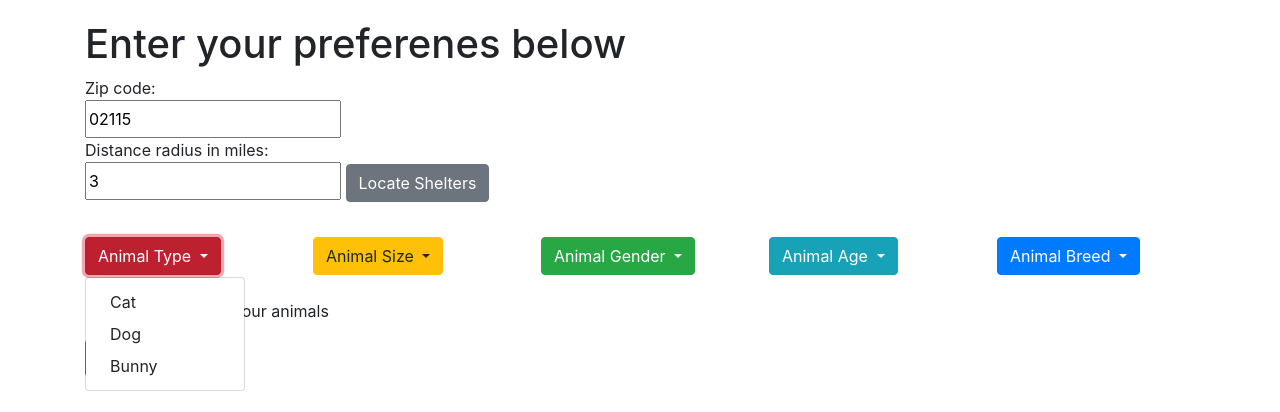
After one commit to sp19db/cs3200-sp19-animal-adoption, a Flask app: template templates/animal_searches.html in a window 1280 px wide, after a click on "Animal Type". The commit adds this page. Shown: the top 412 px of the page. Run offline with Flask 2, Linux system fonts and the light colour scheme; the template is opened without the code that fills it, so the values that code supplies are empty; some libraries are stand-ins or nearby versions.

Commit message:
version 0.9

```diff
--- a/shelter_service.py
+++ b/shelter_service.py
@@ -6,9 +6,11 @@ import json
 app = Flask(__name__)
 CORS(app)
 
+
 @app.route('/')
 def landing_page():
-    return render_template("index.html")
+    return render_template("animal_searches.html")
+    # return render_template("index.html")
 
 
 @app.route('/shelters')
@@ -17,27 +19,56 @@ def get_shelters():
         conn = mysql.connector.connect(user='root', password='cs3200db2019',
                                        host='localhost',
                                        database='animal_shelter')
-        cursor = conn.cursor()
         select_all_shelters_q = ("""select * from shelter;""")
         cursor = conn.cursor()
         cursor.execute(select_all_shelters_q)
         rows = cursor.fetchall()
-        all_data = dict()
         shelters = []
-        all_data["shelters"] = shelters
         for (id, name, address, city, state, postcode, email, phone) in rows:
             data = dict()
             data["id"] = id
             data["name"] = name
+            data["address"] = address + ", " + city + ", " + state + ". " + postcode
             shelters.append(data)
-
+        cursor.close()
+        conn.close()
         return json.dumps(shelters)
     except mysql.connector.Error as e:
         print(e)
-    finally:
+
+
+@app.route('/animals')
+def get_animals():
+    try:
+        conn = mysql.connector.connect(user='root', password='cs3200db2019',
+                                       host='localhost',
+                                       database='animal_shelter')
+        cursor = conn.cursor()
+        select_50_animals = ("""select animal_name, gender, age, size, animal_image
+        from animal
+        right join image using (animal_id)
+        order by animal_name limit 50;""")
+        cursor = conn.cursor()
+        cursor.execute(select_50_animals)
+        rows = cursor.fetchall()
+        animals = []
+        for (name, gender, age, size, img_url) in rows:
+            animal = dict()
+            animal['name'] = name
+            animal['gender'] = gender
+            animal['age'] = age
+            animal['size'] = size
+            animal['img_url'] = img_url
+            animals.append(animal)
         cursor.close()
         conn.close()
+        return json.dumps(animals)
+    except mysql.connector.Error as e:
+        print(e)
 
+@app.route('/animals-page')
+def get_animals_page():
+    return render_template("animals.html")
 
 
 if __name__ == '__main__':
--- /dev/null
+++ b/templates/animal_searches.html
@@ -0,0 +1,214 @@
+<!doctype html>
+<html lang="en">
+<head>
+    <!-- Required meta tags -->
+    <meta charset="utf-8">
+    <meta name="viewport" content="width=device-width, initial-scale=1, shrink-to-fit=no">
+
+    <!-- Bootstrap CSS -->
+    <link rel="stylesheet" href="https://stackpath.bootstrapcdn.com/bootstrap/4.3.1/css/bootstrap.min.css"
+          integrity="sha384-ggOyR0iXCbMQv3Xipma34MD+dH/1fQ784/j6cY/iJTQUOhcWr7x9JvoRxT2MZw1T" crossorigin="anonymous">
+
+    <title>Find an animal</title>
+    <script src="http://maps.google.com/maps/api/js?sensor=false" type="text/javascript"></script>
+</head>
+<body>
+
+<div class="container">
+    <h1> Enter your preferenes below </h1>
+
+    <!--enter zipcode -->
+    <div>
+        Zip code:<br>
+        <input type="text" value="02115">
+        <br>
+
+        <!--enter max distance -->
+        <div>
+            Distance radius in miles:<br>
+            <input type="text" value="3">
+            <button id="show-all-shelters" class="btn btn-secondary">Locate Shelters</button>
+
+            <div class="row">
+                <!-- Animal Type dropdown menu -->
+                <div class="animal-type col">
+                    <button type="button" class="btn btn-danger dropdown-toggle" data-toggle="dropdown">
+                        <span id="selected-animal-type">Animal Type</span>
+                    </button>
+                    <ul class="dropdown-menu type">
+                        <li><a class="dropdown-item" href="#">Cat</a></li>
+                        <li><a class="dropdown-item" href="#">Dog</a></li>
+                        <li><a class="dropdown-item" href="#">Bunny</a></li>
+                    </ul>
+                </div>
+                <br>
+
+                <!--Size dropdown menu -->
+                <div class="Size col">
+                    <button type="button" class="btn btn-warning dropdown-toggle" data-toggle="dropdown">
+                        <span id="selected-animal-size">Animal Size</span>
+                    </button>
+                    <ul class="dropdown-menu size">
+                        <li><a class="dropdown-item" href="#">Small</a></li>
+                        <li><a class="dropdown-item" href="#">Medium</a></li>
+                        <li><a class="dropdown-item" href="#">Large</a></li>
+                        <li><a class="dropdown-item" href="#">Extra Large</a></li>
+                    </ul>
+                </div>
+                <br>
+
+                <!--Gender dropdown menu -->
+                <div class="Gender col">
+                    <button type="button" class="btn btn-success dropdown-toggle" data-toggle="dropdown">
+                        <span id="selected-animal-gender">Animal Gender</span>
+                    </button>
+                    <ul class="dropdown-menu gender">
+                        <li><a class="dropdown-item" href="#">Male</a></li>
+                        <li><a class="dropdown-item" href="#">Female</a></li>
+                    </ul>
+                </div>
+                <br>
+
+                <!--Age dropdown menu -->
+                <div class="Age col">
+                    <button type="button" class="btn btn-info dropdown-toggle" data-toggle="dropdown">
+                        <span id="selected-animal-age">Animal Age</span>
+                    </button>
+                    <ul class="dropdown-menu age">
+                        <li><a class="dropdown-item" href="#">Baby</a></li>
+                        <li><a class="dropdown-item" href="#">Young</a></li>
+                        <li><a class="dropdown-item" href="#">Adult</a></li>
+                        <li><a class="dropdown-item" href="#">Senior</a></li>
+                    </ul>
+                </div>
+                <br>
+
+
+                <!--Breed  dropdown menu -->
+                <div class="Breed col">
+                    <button type="button" class="btn btn-primary dropdown-toggle" data-toggle="dropdown">
+                        <span id="selected-animal-breed">Animal Breed</span>
+                    </button>
+                    <ul class="dropdown-menu breed">
+                        <li><a class="dropdown-item" href="#">Breed1</a></li>
+                        <li><a class="dropdown-item" href="#">Breed2</a></li>
+                        <li><a class="dropdown-item" href="#">Breed3</a></li>
+                    </ul>
+                </div>
+                <br>
+            </div>
+        </div>
+    </div>
+    <div>
+        <br>
+        <p>Click submit to see your animals</p>
+        <a href="{{ url_for('get_animals_page') }}">
+            <button class="btn btn-secondary">Search</button>
+        </a>
+    </div>
+    <div id="map" style="width: 1000px; height: 600px;"></div>
+</div>
+
+
+<!-- Optional JavaScript -->
+<!-- jQuery first, then Popper.js, then Bootstrap JS -->
+<script src="https://code.jquery.com/jquery-3.3.1.slim.min.js"
+        integrity="sha384-q8i/X+965DzO0rT7abK41JStQIAqVgRVzpbzo5smXKp4YfRvH+8abtTE1Pi6jizo"
+        crossorigin="anonymous"></script>
+<script src="https://cdnjs.cloudflare.com/ajax/libs/popper.js/1.14.7/umd/popper.min.js"
+        integrity="sha384-UO2eT0CpHqdSJQ6hJty5KVphtPhzWj9WO1clHTMGa3JDZwrnQq4sF86dIHNDz0W1"
+        crossorigin="anonymous"></script>
+<script src="https://stackpath.bootstrapcdn.com/bootstrap/4.3.1/js/bootstrap.min.js"
+        integrity="sha384-JjSmVgyd0p3pXB1rRibZUAYoIIy6OrQ6VrjIEaFf/nJGzIxFDsf4x0xIM+B07jRM"
+        crossorigin="anonymous"></script>
+
+<script type="text/javascript">
+    $('.type a').click(function () {
+        $('#selected-animal-type').text($(this).text());
+    });
+    $('.size a').click(function () {
+        $('#selected-animal-size').text($(this).text());
+    });
+    $('.gender a').click(function () {
+        $('#selected-animal-gender').text($(this).text());
+    });
+    $('.age a').click(function () {
+        $('#selected-animal-age').text($(this).text());
+    });
+    $('.breed a').click(function () {
+        $('#selected-animal-breed').text($(this).text());
+    });
+
+    document.getElementById("show-all-shelters").onclick = function () {
+        showShelterOnMap()
+    };
+
+    function showShelterOnMap() {
+        var locations = [['Cat Lovers Rescue', 42.083515, -70.990341, 1],
+            ['North East Afghan Hound Rescue, Inc', 42.586784, -70.972046, 2],
+            ['Cavalier Alliance for Rescue, Research, and Education, Inc.', 42.495533, -71.513046, 3],
+            ['Hilltop Humane Society', 42.161976, -71.042549, 4], ['PAWS', 42.517056, -71.063255, 5],
+            ['The Purr-fect Cat Shelter', 42.141766, -71.396729, 6],
+            ['Friends of Marbleheads Abandoned Animals', 42.500668, -70.863304, 7],
+            ['The Cat Connection', 42.376484, -71.235611, 8],
+            ['PALS Animal Life Savers', 42.501297, -70.923004, 9],
+            ['GSP Rescue New England', 42.618256, -71.22802, 10],
+            ['Great Dog Rescue New England', 42.656857, -71.140785, 11],
+            ['PittieLove Rescue Inc.', 42.324005, -71.453682, 12],
+            ['Billerica Cat Care Coalition', 42.591274, -71.297028, 13],
+            ['MassPAWS', 42.373772, -70.975487, 14],
+            ['Woburn Feral Cat Coalition', 42.479263, -71.152275, 15],
+            ['Forever Home Rescue New England', 42.187126, -71.304169, 16],
+            ['Kitty Connection Inc', 42.415531, -71.101753, 17],
+            ['MSPCA Boston Animal Care and Adoption Center', 42.322891, -71.111206, 18],
+            ['Guardian Angels Cat Rescue, Inc.', 42.362595, -71.36145, 19],
+            ['Rescue Angels, Inc.', 42.207901, -71.003998, 20]];
+
+        var map = new google.maps.Map(document.getElementById('map'), {
+            zoom: 10,
+            center: new google.maps.LatLng(42.372994, -71.069110),
+            mapTypeId: google.maps.MapTypeId.ROADMAP
+        });
+
+        var infowindow = new google.maps.InfoWindow();
+
+        var marker, i;
+
+        for (i = 0; i < locations.length; i++) {
+            marker = new google.maps.Marker({
+                position: new google.maps.LatLng(locations[i][1], locations[i][2]),
+                map: map
+            });
+
+            google.maps.event.addListener(marker, 'click', (function (marker, i) {
+                return function () {
+                    infowindow.setContent(locations[i][0]);
+                    infowindow.open(map, marker);
+                }
+            })(marker, i));
+        }
+    }
+
+</script>
+
+</body>
+
+<style>
+    h1 {
+        margin-top: 20px;
+    }
+
+    input {
+        height: 38px;
+    }
+
+    .row {
+        margin-top: 35px;
+    }
+
+    #map {
+        margin-top: 35px;
+        margin-bottom: 35px;
+    }
+</style>
+</html>
```
Also changed, not shown: templates/animals.html (added, +112 -0 lines), templates/index.html (+56 -3 lines), templates/shelterMap.html (added, +39 -0 lines).
